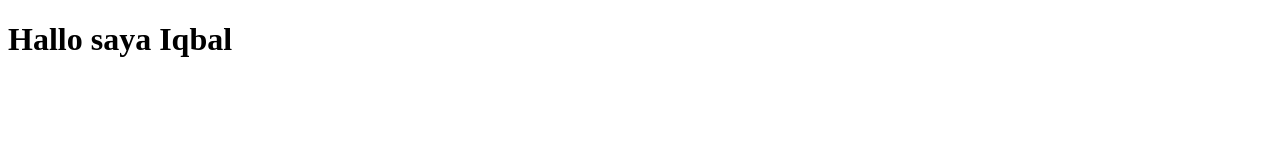
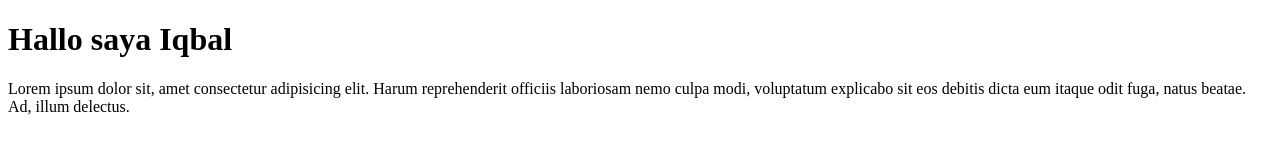
Before and after one commit to Iqbal090202/ibang-test, a plain HTML site: page index.html in a window 1280 px wide. Drawn offline with Linux system fonts and the light colour scheme.

Commit message:
menambahkan paragraf

```diff
--- a/index.html
+++ b/index.html
@@ -10,6 +10,8 @@
 
 <body>
     <h1>Hallo saya Iqbal</h1>
+    <p>Lorem ipsum dolor sit, amet consectetur adipisicing elit. Harum reprehenderit officiis laboriosam nemo culpa
+        modi, voluptatum explicabo sit eos debitis dicta eum itaque odit fuga, natus beatae. Ad, illum delectus.</p>
 </body>
 
 </html>
```
